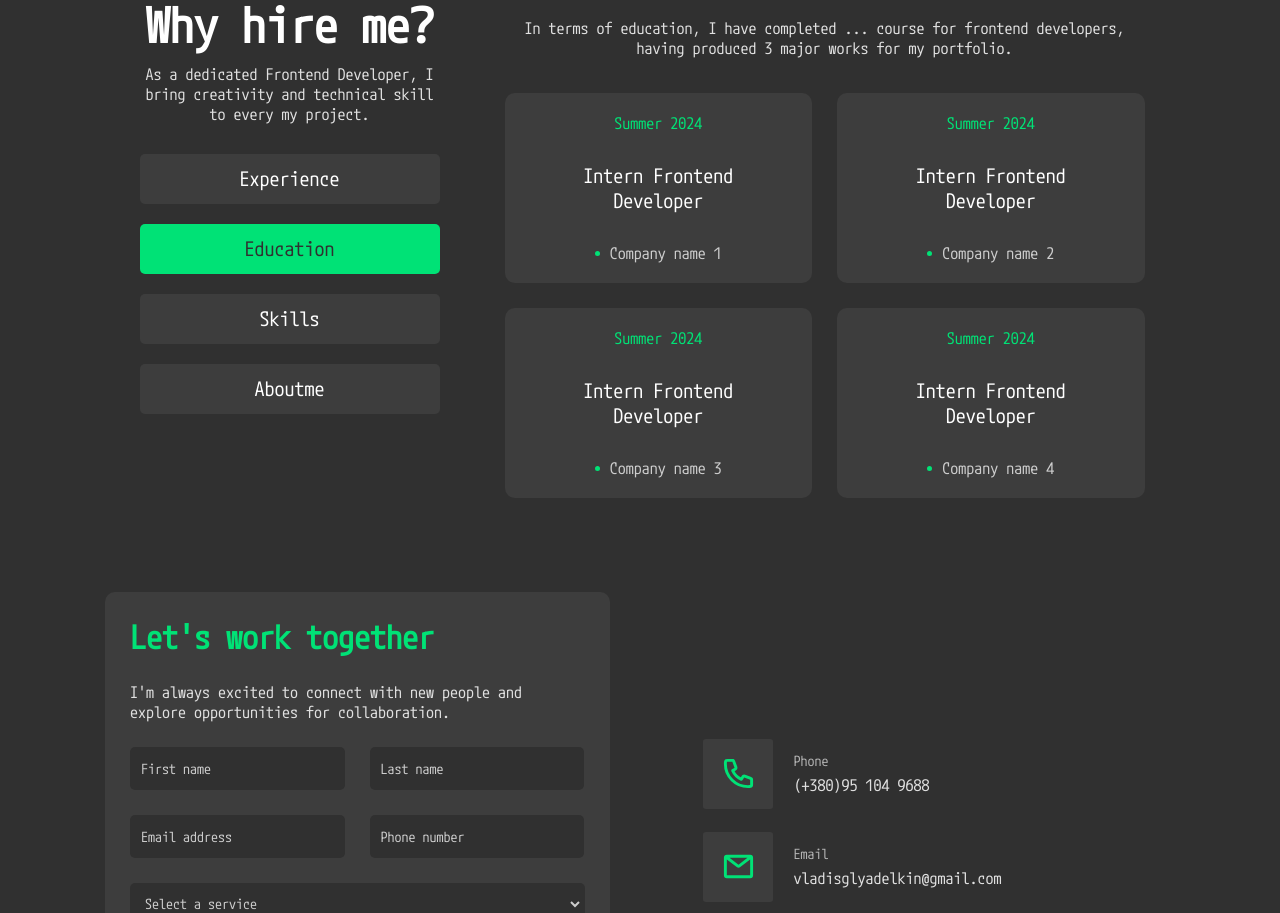
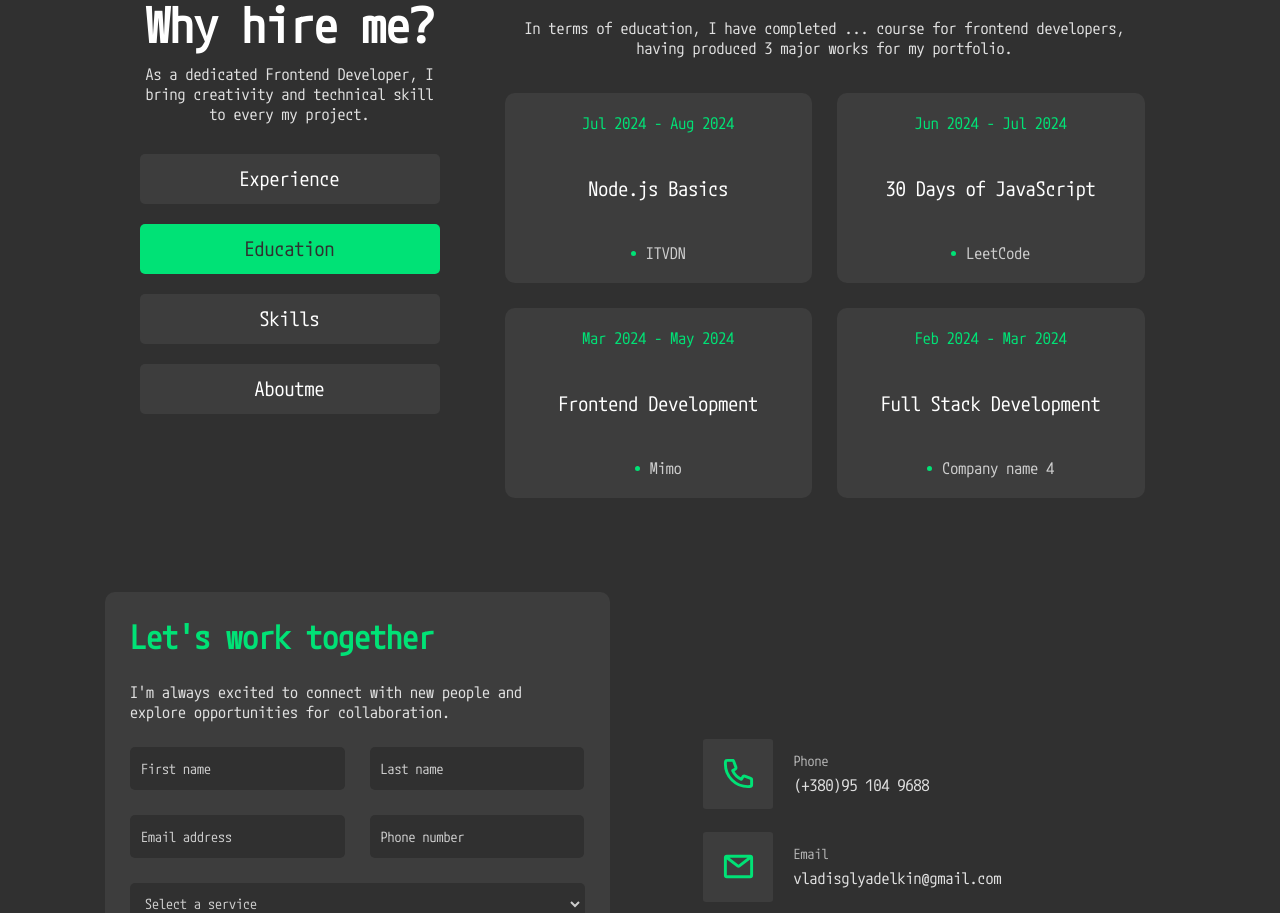
Before and after one commit to IRFI4/my-portfolio, a React (Create React App) app: page / in a window 1280 px wide. Shown: the part 2591-3504 px from the top of the page. Built offline with nearby package versions, Linux system fonts and the light colour scheme.

Commit message:
changed data, deleted excessive styles

```diff
--- a/src/components/resume/Education.js
+++ b/src/components/resume/Education.js
@@ -13,7 +13,7 @@ const Education = () => {
                 {data.education.map(item => (
                     <div className='rectangle-box' key={item.company}>
                         <p className='box-date'><span>{item.date}</span></p>
-                        <p className='box-title'>{item.positon}</p>
+                        <p className='box-title'>{item.name}</p>
                         <p className='box-company'><span></span>{item.company}</p>
                     </div>
                 ))}
--- a/src/data.js
+++ b/src/data.js
@@ -71,20 +71,20 @@ const data = {
     ],
     education: [
         {
-            date: 'Summer 2024',
-            positon: 'Intern Frontend Developer',
-            company: 'Company name 1'
+            date: 'Jul 2024 - Aug 2024',
+            name: 'Node.js Basics',
+            company: 'ITVDN'
         }, {
-            date: 'Summer 2024',
-            positon: 'Intern Frontend Developer',
-            company: 'Company name 2'
+            date: 'Jun 2024 - Jul 2024',
+            name: '30 Days of JavaScript',
+            company: 'LeetCode'
         }, {
-            date: 'Summer 2024',
-            positon: 'Intern Frontend Developer',
-            company: 'Company name 3'
+            date: 'Mar 2024 - May 2024',
+            name: 'Frontend Development',
+            company: 'Mimo'
         }, {
-            date: 'Summer 2024',
-            positon: 'Intern Frontend Developer',
+            date: 'Feb 2024 - Mar 2024',
+            name: 'Full Stack Development',
             company: 'Company name 4'
         }
     ],
@@ -96,8 +96,8 @@ const data = {
             id: 'Name',
             value: 'Vlad Hliadielkin'
         }, {
-            id: 'Experience',
-            value: '22+ Years'
+            id: 'Age',
+            value: '21 Years'
         }, {
             id: 'Nationality',
             value: 'Ukrainian'
```
Also changed, not shown: src/app/App.scss (+0 -17 lines).
